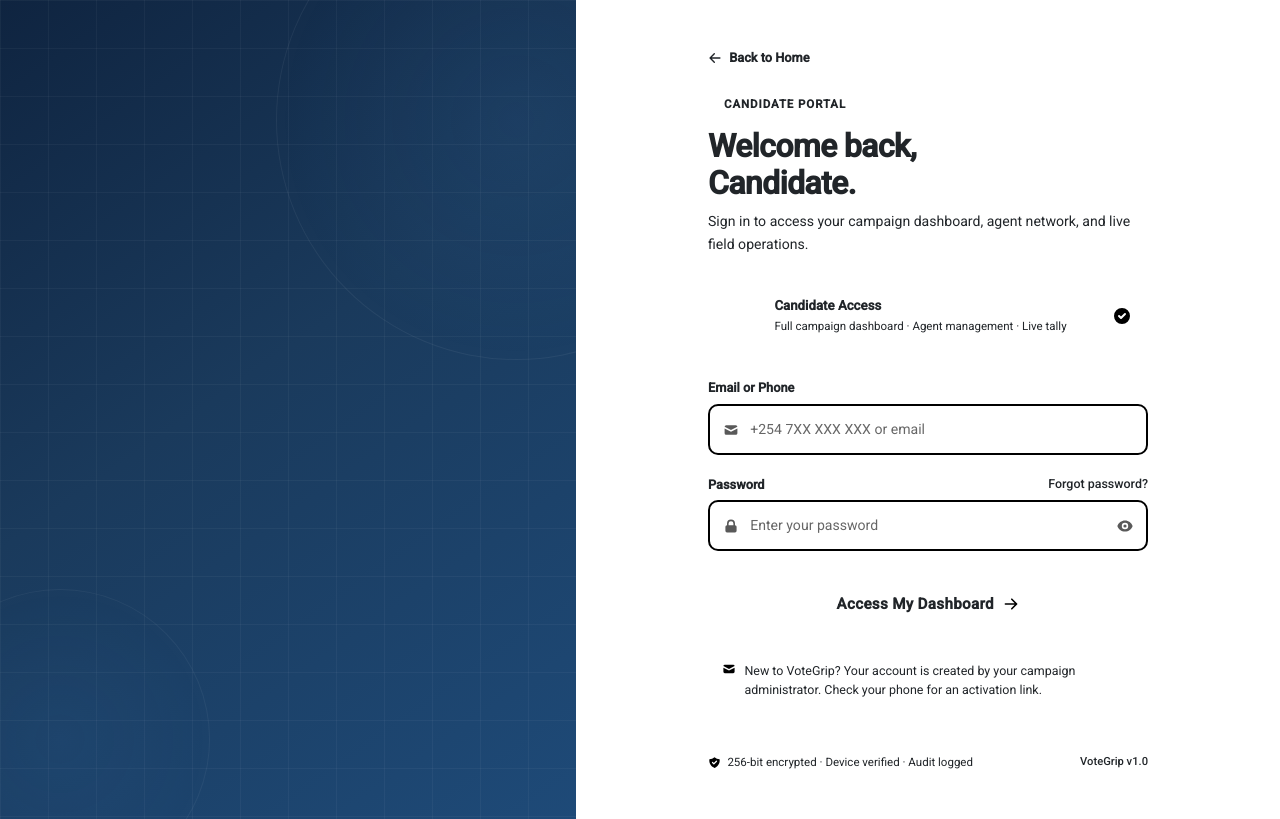
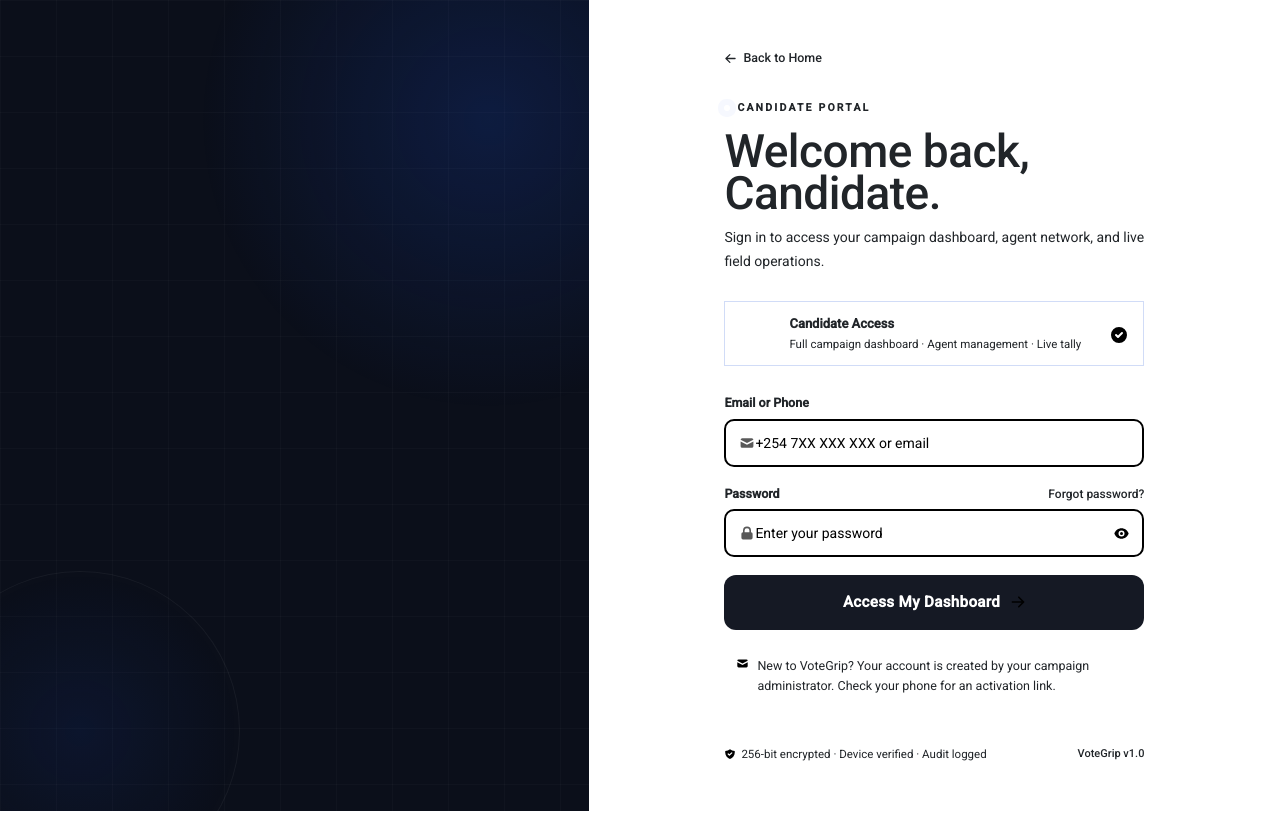
Before and after one commit to dennis027/test-votegrip, an Angular app: page /login in a window 1280 px wide. Built offline with nearby package versions, Linux system fonts and the light colour scheme; no server answers.

Commit message:
updated ui to look like the homepage

```diff
--- a/src/app/components/auth/login/login.css
+++ b/src/app/components/auth/login/login.css
@@ -1,134 +1,276 @@
-/* login.css */
-@import url('https://fonts.googleapis.com/css2?family=Sora:wght@400;600;700;800&family=DM+Sans:wght@400;500;600&display=swap');
+@import url('https://fonts.googleapis.com/css2?family=Bebas+Neue&family=DM+Sans:ital,wght@0,300;0,400;0,500;0,600;1,400&display=swap');
+
+/* ── RESET & BASE ──────────────────────────────────────────────── */
+*, *::before, *::after { box-sizing: border-box; margin: 0; padding: 0; }
 
 :root {
-  --blue-dark:   #1A3A5C;
-  --blue-mid:    #2E6DA4;
-  --blue-accent: #4A90D9;
-  --blue-light:  #D6E8F7;
-  --green:       #1A6B3A;
-  --gray-light:  #F4F6F9;
-  --gray-mid:    #C9D3DE;
-  --text-primary:#1A1A2E;
-  --text-muted:  #64748B;
-  --border:      #E2E8F0;
-  --white:       #FFFFFF;
-  --font-display:'Sora', 'Segoe UI', sans-serif;
-  --font-body:   'DM Sans', 'Segoe UI', sans-serif;
+  --ink:           #0B0F1A;
+  --ink-muted:     #5A6278;
+  --ink-faint:     #9BA5B8;
+  --surface:       #F4F3EF;
+  --white:         #FFFFFF;
+  --accent:        #1A4FD6;
+  --accent-hover:  #1440B8;
+  --accent-light:  #E8EEFA;
+  --green:         #16A34A;
+  --red:           #DC2626;
+  --border:        rgba(11,15,26,0.09);
+  --border-strong: rgba(11,15,26,0.16);
+  --radius-sm:     8px;
+  --radius:        12px;
+  --font-display:  'Bebas Neue', sans-serif;
+  --font-body:     'DM Sans', sans-serif;
 }
 
-* { box-sizing: border-box; margin: 0; padding: 0; }
+html, body { height: 100%; }
+body {
+  font-family: var(--font-body);
+  background: var(--surface);
+  color: var(--ink);
+  -webkit-font-smoothing: antialiased;
+  overflow-x: hidden;
+}
 
+/* ── LAYOUT ────────────────────────────────────────────────────── */
 .login-root {
   display: flex;
   min-height: 100vh;
-  font-family: var(--font-body);
-  background: var(--gray-light);
 }
 
-/* ── Brand Panel ─────────────────────────────────────────────────────────── */
+/* ── BRAND PANEL (left) ────────────────────────────────────────── */
 .brand-panel {
   position: relative;
-  width: 45%;
+  width: 46%;
   min-height: 100vh;
-  background: linear-gradient(145deg, #0F2440 0%, #1A3A5C 45%, #1E4A78 100%);
+  background: #0B0F1A;
   display: flex;
   align-items: center;
   justify-content: center;
   overflow: hidden;
-  padding: 3rem;
+  padding: 3.5rem;
+  flex-shrink: 0;
 }
 
+/* Grid overlay */
 .brand-grid-overlay {
   position: absolute; inset: 0;
   background-image:
-    linear-gradient(rgba(255,255,255,0.04) 1px, transparent 1px),
-    linear-gradient(90deg, rgba(255,255,255,0.04) 1px, transparent 1px);
-  background-size: 48px 48px;
+    linear-gradient(rgba(255,255,255,0.025) 1px, transparent 1px),
+    linear-gradient(90deg, rgba(255,255,255,0.025) 1px, transparent 1px);
+  background-size: 56px 56px;
   pointer-events: none;
+  z-index: 1;
 }
 
-.deco-circle { position: absolute; border-radius: 50%; pointer-events: none; }
-.deco-circle-1 {
-  width: 480px; height: 480px; top: -120px; right: -180px;
-  border: 1px solid rgba(255,255,255,0.06);
-  background: radial-gradient(circle, rgba(74,144,217,0.08) 0%, transparent 70%);
+/* Glow orb top-right */
+.deco-circle.deco-circle-1 {
+  position: absolute;
+  width: 600px; height: 600px;
+  top: -180px; right: -200px;
+  border-radius: 50%;
+  background: radial-gradient(circle, rgba(26,79,214,0.2) 0%, transparent 68%);
+  border: none;
+  pointer-events: none;
+  z-index: 1;
 }
-.deco-circle-2 {
-  width: 300px; height: 300px; bottom: -70px; left: -90px;
-  border: 1px solid rgba(255,255,255,0.05);
-  background: radial-gradient(circle, rgba(74,144,217,0.06) 0%, transparent 70%);
+
+/* Glow orb bottom-left */
+.deco-circle.deco-circle-2 {
+  position: absolute;
+  width: 320px; height: 320px;
+  bottom: -80px; left: -80px;
+  border-radius: 50%;
+  background: radial-gradient(circle, rgba(26,79,214,0.1) 0%, transparent 70%);
+  border: 0.5px solid rgba(255,255,255,0.05);
+  pointer-events: none;
+  z-index: 1;
 }
 
 .brand-inner {
   position: relative; z-index: 2;
   display: flex; flex-direction: column;
-  gap: 2.2rem; width: 100%; max-width: 420px;
-  animation: fadeUp 0.8s ease both;
+  gap: 2.5rem;
+  width: 100%; max-width: 400px;
+  animation: fadeUp 0.7s ease both;
 }
 
-.brand-logo { display: flex; align-items: center; gap: 1rem; }
+/* Logo */
+.brand-logo { display: flex; align-items: center; gap: 12px; }
 .logo-icon {
-  width: 52px; height: 52px;
-  background: rgba(255,255,255,0.08);
-  border: 1px solid rgba(255,255,255,0.15);
-  border-radius: 14px; padding: 9px; flex-shrink: 0;
+  width: 46px; height: 46px; border-radius: 12px;
+  background: var(--accent);
+  display: flex; align-items: center; justify-content: center;
+  flex-shrink: 0; padding: 0;
+  border: none;
 }
-.logo-icon svg { width: 100%; height: 100%; }
-.logo-main  { font-family: var(--font-display); font-size: 1.7rem; font-weight: 800; color: var(--white); letter-spacing: 0.04em; display: block; }
-.logo-sub   { font-size: 0.68rem; color: rgba(255,255,255,0.45); letter-spacing: 0.04em; text-transform: uppercase; display: block; margin-top: 2px; }
+.logo-icon svg { width: 24px; height: 24px; }
+.logo-text { display: flex; flex-direction: column; }
+.logo-main {
+  font-family: var(--font-display);
+  font-size: 22px; color: #fff;
+  letter-spacing: 0.5px; display: block;
+}
+.logo-sub {
+  font-size: 9px; color: rgba(255,255,255,0.35);
+  text-transform: uppercase; letter-spacing: 2px;
+  display: block; margin-top: 2px;
+}
 
-.brand-headline h1 { font-family: var(--font-display); font-size: 2.6rem; font-weight: 700; line-height: 1.1; color: var(--white); letter-spacing: -0.02em; }
-.brand-description  { margin-top: 1rem; font-size: 0.9rem; line-height: 1.75; color: rgba(255,255,255,0.5); }
+/* Headline */
+.brand-headline h1 {
+  font-family: var(--font-display);
+  font-size: clamp(46px, 5vw, 68px);
+  line-height: 0.9;
+  color: #fff;
+  letter-spacing: -0.5px;
+}
+.brand-description {
+  margin-top: 1rem;
+  font-size: 14.5px; line-height: 1.75;
+  color: rgba(255,255,255,0.45);
+}
 
-.brand-stats { display: flex; align-items: center; gap: 1.2rem; padding: 1.25rem; background: rgba(255,255,255,0.06); border: 1px solid rgba(255,255,255,0.1); border-radius: 14px; }
-.stat-item   { flex: 1; text-align: center; display: flex; flex-direction: column; gap: 3px; }
-.stat-number { font-family: var(--font-display); font-size: 1.8rem; font-weight: 800; color: var(--white); }
-.stat-label  { font-size: 0.65rem; color: rgba(255,255,255,0.4); text-transform: uppercase; letter-spacing: 0.06em; }
-.stat-divider{ width: 1px; height: 32px; background: rgba(255,255,255,0.12); }
+/* Stats row */
+.brand-stats {
+  display: flex; align-items: center;
+  background: rgba(255,255,255,0.04);
+  border: 0.5px solid rgba(255,255,255,0.1);
+  border-radius: var(--radius);
+  overflow: hidden;
+  padding: 0;
+  gap: 0;
+}
+.stat-item {
+  flex: 1; text-align: center;
+  padding: 1.1rem 0.5rem;
+  display: flex; flex-direction: column; gap: 4px;
+}
+.stat-number {
+  font-family: var(--font-display);
+  font-size: 36px; color: #fff;
+  letter-spacing: 0.5px; line-height: 1; display: block;
+}
+.stat-label {
+  font-size: 10px; color: rgba(255,255,255,0.35);
+  text-transform: uppercase; letter-spacing: 1.2px; display: block;
+}
+.stat-divider {
+  width: 0.5px; height: 40px;
+  background: rgba(255,255,255,0.1);
+  flex-shrink: 0;
+}
 
-.brand-phase-strip { display: flex; align-items: center; padding-top: 0.5rem; }
-.phase-dot  { position: relative; width: 12px; height: 12px; border-radius: 50%; flex-shrink: 0; }
-.phase-1    { background: #4A90D9; }
-.phase-2    { background: #F59E0B; }
-.phase-3    { background: #34D399; }
-.phase-dot-label { position: absolute; bottom: 20px; left: 50%; transform: translateX(-50%); font-size: 0.62rem; white-space: nowrap; color: rgba(255,255,255,0.45); }
-.phase-line { flex: 1; height: 1px; background: rgba(255,255,255,0.14); }
+/* Phase strip */
+.brand-phase-strip {
+  display: flex; align-items: center;
+  padding: 0 0.25rem;
+}
+.phase-dot {
+  position: relative;
+  width: 10px; height: 10px; border-radius: 50%;
+  flex-shrink: 0;
+  display: flex; flex-direction: column; align-items: center;
+}
+.phase-dot-label {
+  position: absolute; bottom: 20px; left: 50%;
+  transform: translateX(-50%);
+  font-size: 10px; color: rgba(255,255,255,0.4);
+  white-space: nowrap; letter-spacing: 0.3px;
+}
+.phase-1 { background: #6B9CFF; box-shadow: 0 0 0 3px rgba(107,156,255,0.2); }
+.phase-2 { background: #FCD34D; box-shadow: 0 0 0 3px rgba(252,211,77,0.2); }
+.phase-3 { background: #4ADE80; box-shadow: 0 0 0 3px rgba(74,222,128,0.2); }
+.phase-line {
+  flex: 1; height: 1px;
+  background: linear-gradient(90deg, rgba(255,255,255,0.15), rgba(255,255,255,0.06));
+}
 
 @media (max-width: 900px) { .brand-panel { display: none; } }
 
-/* ── Form Panel ──────────────────────────────────────────────────────────── */
+/* ── FORM PANEL (right) ────────────────────────────────────────── */
 .form-panel {
-  flex: 1; display: flex; align-items: center;
-  justify-content: center; padding: 3rem 2rem;
+  flex: 1;
+  display: flex; align-items: center; justify-content: center;
+  padding: 3rem 2rem;
   background: var(--white);
+  min-height: 100vh;
 }
-.form-inner { width: 100%; max-width: 440px; animation: fadeUp 0.6s ease 0.1s both; }
+.form-inner {
+  width: 100%; max-width: 420px;
+  animation: fadeUp 0.6s ease 0.12s both;
+}
 
-.form-eyebrow { display: flex; align-items: center; gap: 0.5rem; font-size: 0.72rem; font-weight: 600; text-transform: uppercase; letter-spacing: 0.08em; color: var(--blue-mid); margin-bottom: 0.9rem; }
-.eyebrow-dot  { width: 8px; height: 8px; border-radius: 50%; background: var(--blue-accent); display: inline-block; animation: pulse 2s infinite; }
-.form-title   { font-family: var(--font-display); font-size: 2rem; font-weight: 700; line-height: 1.15; color: var(--text-primary); letter-spacing: -0.02em; margin-bottom: 0.5rem; }
-.form-subtitle{ font-size: 0.88rem; color: var(--text-muted); line-height: 1.65; margin-bottom: 1.6rem; }
+/* Back link */
+.back-link {
+  display: inline-flex; align-items: center; gap: 6px;
+  font-size: 12.5px; font-weight: 500;
+  color: var(--ink-muted); text-decoration: none;
+  margin-bottom: 2rem;
+  transition: color 0.15s;
+}
+.back-link:hover { color: var(--accent); }
+.back-link svg { width: 13px; height: 13px; fill: currentColor; }
 
-/* ── Candidate Badge ─────────────────────────────────────────────────────── */
-.candidate-badge { display: flex; align-items: center; gap: 0.9rem; padding: 0.9rem 1rem; background: var(--blue-light); border: 1.5px solid var(--blue-accent); border-radius: 12px; margin-bottom: 1.8rem; }
-.candidate-badge-icon { width: 36px; height: 36px; background: var(--blue-mid); border-radius: 9px; display: flex; align-items: center; justify-content: center; flex-shrink: 0; }
-.candidate-badge-icon svg { width: 18px; height: 18px; fill: white; }
+/* Form header */
+.form-header { margin-bottom: 0; }
+.form-eyebrow {
+  display: flex; align-items: center; gap: 7px;
+  font-size: 10.5px; font-weight: 600;
+  text-transform: uppercase; letter-spacing: 2.2px;
+  color: var(--accent); margin-bottom: 0.9rem;
+}
+.eyebrow-dot {
+  width: 6px; height: 6px; border-radius: 50%;
+  background: var(--accent);
+  box-shadow: 0 0 0 3px var(--accent-light);
+  animation: softPulse 2s infinite;
+  display: inline-block;
+}
+.form-title {
+  font-family: var(--font-display);
+  font-size: 46px; line-height: 0.92;
+  color: var(--ink); margin-bottom: 0.7rem;
+  letter-spacing: -0.5px;
+}
+.form-subtitle {
+  font-size: 14px; line-height: 1.7;
+  color: var(--ink-muted); margin-bottom: 1.75rem;
+}
+
+/* Candidate badge */
+.candidate-badge {
+  display: flex; align-items: center; gap: 12px;
+  padding: 12px 14px;
+  background: var(--accent-light);
+  border: 1px solid rgba(26,79,214,0.2);
+  border-radius: var(--radius);
+  margin-bottom: 1.75rem;
+}
+.candidate-badge-icon {
+  width: 38px; height: 38px; border-radius: 10px;
+  background: var(--accent);
+  display: flex; align-items: center; justify-content: center;
+  flex-shrink: 0;
+}
+.candidate-badge-icon svg { width: 18px; height: 18px; fill: #fff; }
 .candidate-badge-text { flex: 1; display: flex; flex-direction: column; gap: 2px; }
-.candidate-badge-title { font-size: 0.83rem; font-weight: 600; color: var(--blue-dark); }
-.candidate-badge-sub   { font-size: 0.72rem; color: var(--blue-mid); }
-.candidate-badge-check svg { width: 20px; height: 20px; fill: var(--blue-mid); }
+.candidate-badge-title { font-size: 13px; font-weight: 600; color: var(--ink); }
+.candidate-badge-sub   { font-size: 11.5px; color: var(--ink-muted); }
+.candidate-badge-check svg { width: 20px; height: 20px; fill: var(--accent); }
 
-/* ── Fields ──────────────────────────────────────────────────────────────── */
-.login-form { display: flex; flex-direction: column; gap: 1.2rem; }
-.field-group { display: flex; flex-direction: column; gap: 0.4rem; }
+/* Form fields */
+.login-form { display: flex; flex-direction: column; gap: 1.1rem; }
+.field-group { display: flex; flex-direction: column; gap: 6px; }
+.field-label { font-size: 12.5px; font-weight: 600; color: var(--ink); }
+.field-label-row {
+  display: flex; align-items: center; justify-content: space-between;
+}
+.forgot-link {
+  font-size: 12px; font-weight: 500; text-decoration: none;
+  color: var(--accent); transition: opacity 0.15s;
+}
+.forgot-link:hover { opacity: 0.75; }
 
-.field-label { font-size: 0.8rem; font-weight: 600; color: var(--text-primary); }
-.field-label-row { display: flex; align-items: center; justify-content: space-between; }
-.forgot-link { font-size: 0.78rem; color: var(--blue-mid); text-decoration: none; font-weight: 500; }
-.forgot-link:hover { text-decoration: underline; }
-
-/* ── THE FIX: field-wrap needs explicit height & overflow visible ─────────── */
 .field-wrap {
   display: flex;
   align-items: center;
@@ -151,83 +293,118 @@
 .field-icon { padding-left: 13px; display: flex; align-items: center; flex-shrink: 0; }
 .field-icon svg { width: 16px; height: 16px; fill: var(--text-muted); opacity: 0.65; }
 
-/* ── THE FIX: input must fill remaining space and not be hidden ───────────── */
+
 .field-input {
-  flex: 1;
-  min-width: 0;               /* prevents flex overflow */
-  padding: 0.82rem 0.7rem;
-  border: none;
-  background: transparent;
+  flex: 1; min-width: 0;
+  padding: 0 10px 0 0;
+  height: 100%;
+  border: none; background: transparent;
   font-family: var(--font-body);
-  font-size: 0.88rem;
-  color: var(--text-primary);
-  outline: none;
-  display: block;             /* explicit block prevents some browsers hiding it */
+  font-size: 14px; color: var(--ink);
+  outline: none; display: block;
 }
-.field-input::placeholder { color: var(--text-muted); opacity: 0.6; }
+.field-input::placeholder { color: var(--ink-faint); }
+.field-toggle {
+  padding: 0 13px;
+  background: none; border: none;
+  cursor: pointer; display: flex; align-items: center; flex-shrink: 0;
+  height: 100%;
+}
+.field-toggle svg { width: 15px; height: 15px; fill: var(--ink-faint); transition: fill 0.15s; }
+.field-toggle:hover svg { fill: var(--ink-muted); }
+.field-error-msg { font-size: 11.5px; color: var(--red); font-weight: 500; }
 
-.field-toggle { padding-right: 13px; background: none; border: none; cursor: pointer; display: flex; align-items: center; flex-shrink: 0; }
-.field-toggle svg { width: 16px; height: 16px; fill: var(--text-muted); opacity: 0.65; transition: opacity 0.2s; }
-.field-toggle:hover svg { opacity: 1; }
-
-.field-error-msg { font-size: 0.75rem; color: #EF4444; font-weight: 500; }
-
-/* ── Alert ───────────────────────────────────────────────────────────────── */
-.alert { display: flex; align-items: center; gap: 0.6rem; padding: 0.75rem 1rem; border-radius: 10px; font-size: 0.83rem; font-weight: 500; }
-.alert svg { width: 16px; height: 16px; flex-shrink: 0; }
-.alert-error { background: #FEF2F2; color: #991B1B; border: 1px solid #FECACA; }
-.alert-error svg { fill: #EF4444; }
+/* Alert */
+.alert {
+  display: flex; align-items: center; gap: 8px;
+  padding: 10px 12px; border-radius: var(--radius-sm);
+  font-size: 13px; font-weight: 500;
+}
+.alert svg { width: 15px; height: 15px; flex-shrink: 0; }
+.alert-error {
+  background: #FEF2F2; color: #991B1B;
+  border: 0.5px solid #FECACA;
+}
+.alert-error svg { fill: var(--red); }
 .alert-close {
-  margin-left: auto;
-  background: none; border: none; cursor: pointer;
-  font-size: 0.85rem; color: #991B1B; opacity: 0.6;
-  padding: 0 0.2rem;
-  transition: opacity 0.15s;
+  margin-left: auto; background: none; border: none;
+  cursor: pointer; font-size: 13px; color: #991B1B;
+  opacity: 0.55; padding: 0 2px; transition: opacity 0.15s;
 }
 .alert-close:hover { opacity: 1; }
 
-/* ── Submit ──────────────────────────────────────────────────────────────── */
+/* Submit */
+
+/* Submit */
 .submit-btn {
-  margin-top: 0.4rem; width: 100%;
-  padding: 1rem 1.5rem; border: none; border-radius: 12px;
-  background: linear-gradient(135deg, var(--blue-dark) 0%, var(--blue-mid) 100%);
-  color: var(--white); font-family: var(--font-body);
-  font-size: 0.95rem; font-weight: 600; cursor: pointer;
-  transition: all 0.2s ease; letter-spacing: 0.02em;
+  width:100%;padding:1rem 1.5rem;border:none;border-radius:12px;
+  background:linear-gradient(135deg,var(--blue-dark) 0%,var(--blue-mid) 100%);
+  color:var(--white);font-family:var(--font-body);font-size:0.95rem;
+  font-weight:600;cursor:pointer;transition:all 0.2s ease;letter-spacing:0.02em;
+  background-color: #151924;
+  color: white  ;
 }
-.submit-btn:hover:not(:disabled) { transform: translateY(-1px); box-shadow: 0 8px 24px rgba(26,58,92,0.35); }
-.submit-btn:active:not(:disabled){ transform: translateY(0); }
-.submit-btn:disabled { opacity: 0.7; cursor: not-allowed; }
+.submit-btn:hover:not(:disabled){ transform:translateY(-1px);box-shadow:0 8px 24px rgba(26,58,92,0.35); }
+.submit-btn:active:not(:disabled){ transform:translateY(0); }
+.submit-btn:disabled { opacity:0.7;cursor:not-allowed; }
+.submit-text { display:flex;align-items:center;justify-content:center;gap:0.6rem; }
+.submit-text svg { width:16px;height:16px;fill:var(--white); }
+.submit-loader { display:flex;align-items:center;justify-content:center;gap:0.6rem; }
+.spinner { width:16px;height:16px;border:2px solid rgba(255,255,255,0.3);border-top-color:white;border-radius:50%;animation:spin 0.7s linear infinite; }
 
-/* Back link */
-.back-link {
-  display: inline-flex; align-items: center; gap: 0.45rem;
-  font-family: var(--font-body); font-size: 0.8rem; font-weight: 600;
-  color: var(--text-muted); text-decoration: none; margin-bottom: 1.8rem;
-  transition: color 0.15s;
+
+.spinner {
+  width: 15px; height: 15px;
+  border: 2px solid rgba(255,255,255,0.3);
+  border-top-color: #fff; border-radius: 50%;
+  animation: spin 0.7s linear infinite;
 }
-.back-link:hover { color: var(--blue-mid); }
-.back-link svg { width: 14px; height: 14px; fill: currentColor; }
-.submit-text   { display: flex; align-items: center; justify-content: center; gap: 0.6rem; }
-.submit-text svg { width: 16px; height: 16px; fill: var(--white); }
-.submit-loader { display: flex; align-items: center; justify-content: center; gap: 0.6rem; }
-.spinner { width: 16px; height: 16px; border: 2px solid rgba(255,255,255,0.3); border-top-color: white; border-radius: 50%; animation: spin 0.7s linear infinite; }
 
-/* ── OTP / Footer ────────────────────────────────────────────────────────── */
-.otp-notice { display: flex; align-items: flex-start; gap: 0.5rem; margin-top: 1.1rem; padding: 0.7rem 0.9rem; background: var(--blue-light); border-left: 3px solid var(--blue-accent); border-radius: 0 8px 8px 0; font-size: 0.78rem; color: var(--blue-dark); line-height: 1.55; }
-.otp-notice svg { width: 14px; height: 14px; fill: var(--blue-mid); flex-shrink: 0; margin-top: 1px; }
+/* OTP notice */
+.otp-notice {
+  display: flex; align-items: flex-start; gap: 8px;
+  margin-top: 1rem; padding: 10px 12px;
+  background: var(--accent-light);
+  border-left: 2.5px solid var(--accent);
+  border-radius: 0 var(--radius-sm) var(--radius-sm) 0;
+  font-size: 12.5px; color: var(--ink-muted); line-height: 1.6;
+}
+.otp-notice svg { width: 13px; height: 13px; fill: var(--accent); flex-shrink: 0; margin-top: 1px; }
 
-.form-footer { display: flex; align-items: center; justify-content: space-between; margin-top: 1.6rem; padding-top: 1.1rem; border-top: 1px solid var(--border); }
-.footer-secure { display: flex; align-items: center; gap: 0.4rem; font-size: 0.72rem; color: var(--text-muted); }
-.footer-secure svg { width: 13px; height: 13px; fill: var(--green); }
-.footer-version { font-size: 0.7rem; color: var(--gray-mid); font-weight: 500; }
+/* Footer */
+.form-footer {
+  display: flex; align-items: center; justify-content: space-between;
+  margin-top: 1.5rem; padding-top: 1rem;
+  border-top: 0.5px solid var(--border-strong);
+}
+.footer-secure {
+  display: flex; align-items: center; gap: 5px;
+  font-size: 11.5px; color: var(--ink-faint);
+}
+.footer-secure svg { width: 12px; height: 12px; fill: var(--green); }
+.footer-version { font-size: 11px; color: var(--ink-faint); font-weight: 500; }
 
-/* ── Animations ──────────────────────────────────────────────────────────── */
-@keyframes fadeUp { from { opacity: 0; transform: translateY(20px); } to { opacity: 1; transform: translateY(0); } }
-@keyframes spin   { to   { transform: rotate(360deg); } }
-@keyframes pulse  { 0%, 100% { opacity: 1; transform: scale(1); } 50% { opacity: 0.5; transform: scale(0.85); } }
+/* ── ANIMATIONS ────────────────────────────────────────────────── */
+@keyframes fadeUp {
+  from { opacity: 0; transform: translateY(18px); }
+  to   { opacity: 1; transform: translateY(0); }
+}
+@keyframes softPulse {
+  0%, 100% { box-shadow: 0 0 0 3px rgba(26,79,214,0.15); }
+  50%       { box-shadow: 0 0 0 6px rgba(26,79,214,0.04); }
+}
+@keyframes spin { to { transform: rotate(360deg); } }
+@keyframes pulse {
+  0%, 100% { opacity: 1; transform: scale(1); }
+  50%       { opacity: 0.5; transform: scale(0.85); }
+}
 
-@media (max-width: 600px) {
-  .form-panel  { padding: 2rem 1.25rem; }
-  .form-title  { font-size: 1.6rem; }
+/* ── RESPONSIVE ────────────────────────────────────────────────── */
+@media (max-width: 900px) {
+  .brand-panel { display: none; }
+  .form-panel  { background: var(--surface); padding: 2.5rem 1.5rem; }
 }
+@media (max-width: 480px) {
+  .form-title  { font-size: 38px; }
+  .form-panel  { padding: 2rem 1.25rem; align-items: flex-start; padding-top: 3rem; }
+}
```
